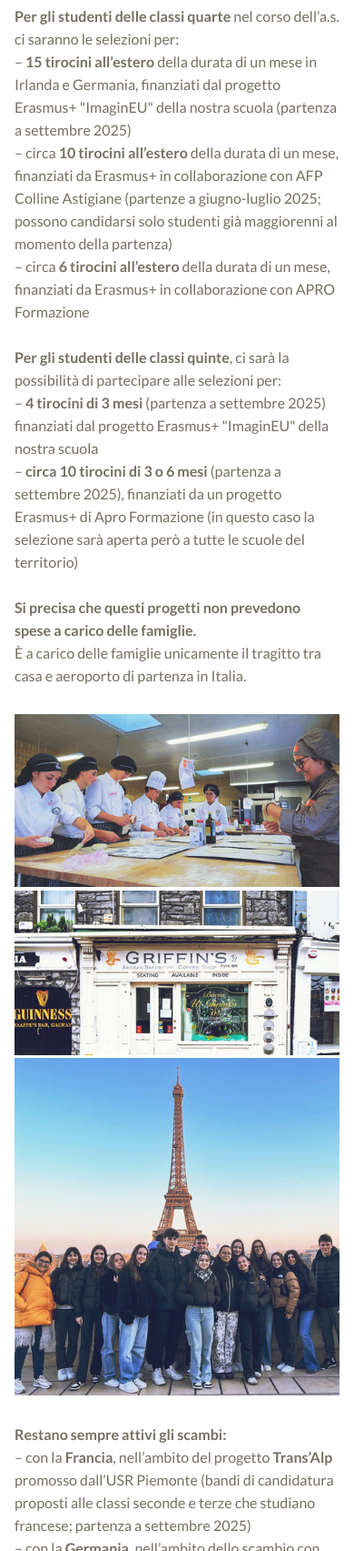
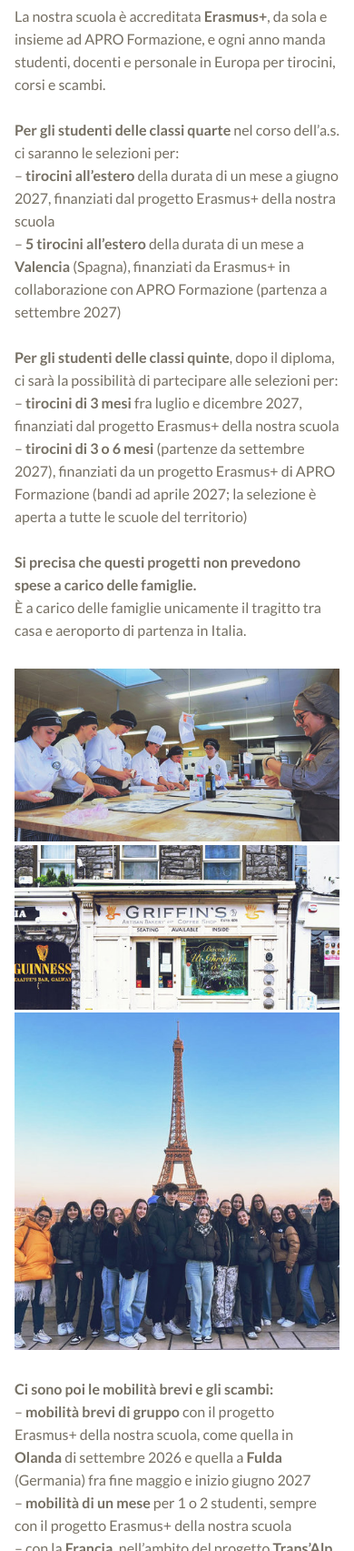
Before and after one commit to maurobecattini77-hue/artebiancaneive, a plain HTML site: page stage.html in a window 390 px wide. Shown: the part 1500-3205 px from the top of the page at 91% size. Drawn offline with nearby package versions, Linux system fonts and the light colour scheme; a web font is replaced by a local one.

Commit message:
Stage: mobilità all'estero aggiornata con i progetti 2026-27 (slide del Collegio del 2 novembre)

```diff
--- a/sitemap.xml
+++ b/sitemap.xml
@@ -1,7 +1,7 @@
 <?xml version="1.0" encoding="UTF-8"?>
 <urlset xmlns="http://www.sitemaps.org/schemas/sitemap/0.9">
   <url><loc>https://artebiancaneive.org/</loc><lastmod>2026-11-16</lastmod></url>
-  <url><loc>https://artebiancaneive.org/stage</loc><lastmod>2026-11-14</lastmod></url>
+  <url><loc>https://artebiancaneive.org/stage</loc><lastmod>2026-11-16</lastmod></url>
   <url><loc>https://artebiancaneive.org/concorsi</loc><lastmod>2026-11-14</lastmod></url>
   <url><loc>https://artebiancaneive.org/eventi</loc><lastmod>2026-11-14</lastmod></url>
   <url><loc>https://artebiancaneive.org/dopo-il-diploma</loc><lastmod>2026-11-14</lastmod></url>
--- a/stage.html
+++ b/stage.html
@@ -84,13 +84,13 @@
   <p class="t-sotto m" style="--m:14">I.I.S.S. Piera Cillario Ferrero</p>
   <div class="riga m" style="--w:180;--m:18"></div>
   <div class="testo m" style="--m:46">
-    <p><b>Per gli studenti delle classi quarte</b> nel corso dell’a.s. ci saranno le selezioni per:</p>
-    <p>– <b>15 tirocini all’estero</b> della durata di un mese in Irlanda e Germania, finanziati dal progetto Erasmus+ "ImaginEU" della nostra scuola (partenza a settembre 2025)</p>
-    <p>– circa <b>10 tirocini all’estero</b> della durata di un mese, finanziati da Erasmus+ in collaborazione con AFP Colline Astigiane (partenze a giugno-luglio 2025; possono candidarsi solo studenti già maggiorenni al momento della partenza)</p>
-    <p>– circa <b>6 tirocini all’estero</b> della durata di un mese, finanziati da Erasmus+ in collaborazione con APRO Formazione</p>
-    <p class="stacco"><b>Per gli studenti delle classi quinte</b>, ci sarà la possibilità di partecipare alle selezioni per:</p>
-    <p>– <b>4 tirocini di 3 mesi</b> (partenza a settembre 2025) finanziati dal progetto Erasmus+ "ImaginEU" della nostra scuola</p>
-    <p>– <b>circa 10 tirocini di 3 o 6 mesi</b> (partenza a settembre 2025), finanziati da un progetto Erasmus+ di Apro Formazione (in questo caso la selezione sarà aperta però a tutte le scuole del territorio)</p>
+    <p>La nostra scuola è accreditata <b>Erasmus+</b>, da sola e insieme ad APRO Formazione, e ogni anno manda studenti, docenti e personale in Europa per tirocini, corsi e scambi.</p>
+    <p class="stacco"><b>Per gli studenti delle classi quarte</b> nel corso dell’a.s. ci saranno le selezioni per:</p>
+    <p>– <b>tirocini all’estero</b> della durata di un mese a giugno 2027, finanziati dal progetto Erasmus+ della nostra scuola</p>
+    <p>– <b>5 tirocini all’estero</b> della durata di un mese a <b>Valencia</b> (Spagna), finanziati da Erasmus+ in collaborazione con APRO Formazione (partenza a settembre 2027)</p>
+    <p class="stacco"><b>Per gli studenti delle classi quinte</b>, dopo il diploma, ci sarà la possibilità di partecipare alle selezioni per:</p>
+    <p>– <b>tirocini di 3 mesi</b> fra luglio e dicembre 2027, finanziati dal progetto Erasmus+ della nostra scuola</p>
+    <p>– <b>tirocini di 3 o 6 mesi</b> (partenze da settembre 2027), finanziati da un progetto Erasmus+ di APRO Formazione (bandi ad aprile 2027; la selezione è aperta a tutte le scuole del territorio)</p>
     <p class="stacco"><b>Si precisa che questi progetti non prevedono spese a carico delle famiglie.</b></p>
     <p>È a carico delle famiglie unicamente il tragitto tra casa e aeroporto di partenza in Italia.</p>
   </div>
@@ -102,13 +102,14 @@
     <div class="riquadro dx"><img src="media/stage-estero-parigi.jpg" alt="Un gruppo di studenti davanti alla Torre Eiffel" style="object-position:0 20%" srcset="media/ridotte/stage-estero-parigi-480.jpg 480w, media/ridotte/stage-estero-parigi-800.jpg 800w, media/stage-estero-parigi.jpg 1227w" sizes="(max-width: 899px) 95vw, 45vw" loading="lazy" decoding="async"></div>
   </div>
   <div class="testo m" style="--m:46">
-    <p><b>Restano sempre attivi gli scambi:</b></p>
-    <p>– con la <b>Francia</b>, nell’ambito del progetto <b>Trans’Alp</b> promosso dall’USR Piemonte (bandi di candidatura proposti alle classi seconde e terze che studiano francese; partenza a settembre 2025)</p>
-    <p>– con la <b>Germania</b>, nell’ambito dello scambio con <b>Fuldatal</b> organizzato dalla prof.ssa Bissolati e rivolto agli studenti delle classi seconde, terze e quarte del corso Commerciale Turistico (partenze a maggio e giugno 2025)</p>
-    <p>– con la <b>Germania</b>, nell’ambito del progetto <b>D.u.I</b> promosso dall’USR Piemonte (1 mobilità per uno/a studente/ssa del corso Turistico; partenza a settembre 2025)</p>
+    <p><b>Ci sono poi le mobilità brevi e gli scambi:</b></p>
+    <p>– <b>mobilità brevi di gruppo</b> con il progetto Erasmus+ della nostra scuola, come quella in <b>Olanda</b> di settembre 2026 e quella a <b>Fulda</b> (Germania) fra fine maggio e inizio giugno 2027</p>
+    <p>– <b>mobilità di un mese</b> per 1 o 2 studenti, sempre con il progetto Erasmus+ della nostra scuola</p>
+    <p>– con la <b>Francia</b>, nell’ambito del progetto <b>Trans’Alp</b> promosso dall’USR Piemonte (bandi di candidatura proposti alle classi seconde e terze che studiano francese); dal 19 ottobre al 13 novembre 2026 una studentessa francese del progetto è stata ospite a Neive</p>
     <p class="stacco">Viene inoltre proposto agli studenti delle classi terze la possibilità di trascorrere <b>6 mesi/un anno</b> all'estero con <b>Intercultura</b> (normalmente durante il quarto anno).</p>
     <p>In questo caso le spese sono interamente a carico delle famiglie, ma è possibile candidarsi ad alcune borse di studio.</p>
-    <p class="stacco">Di seguito sono riepilogate le <b>90 mobilità</b> organizzate a cavallo tra la fine dell’a.s. 2023/24 e l'inizio dell’a.s. 2024/25</p>
+    <p class="stacco">Per informazioni sui progetti all’estero si può scrivere a progettiestero@cillarioferrero.it</p>
+    <p class="stacco">Nell’a.s. 2024/25 sono partiti per l’estero <b>147 studenti</b>, nel 2025/26 <b>132</b> e altri 12 a settembre 2026. Qui sotto, come esempio, sono riepilogate le <b>90 mobilità</b> organizzate a cavallo tra la fine dell’a.s. 2023/24 e l'inizio dell’a.s. 2024/25</p>
   </div>
   <div class="tabella-scorre m" style="--m:46">
     <table class="tab-stage maiuscolo" style="--w:1166">
```
